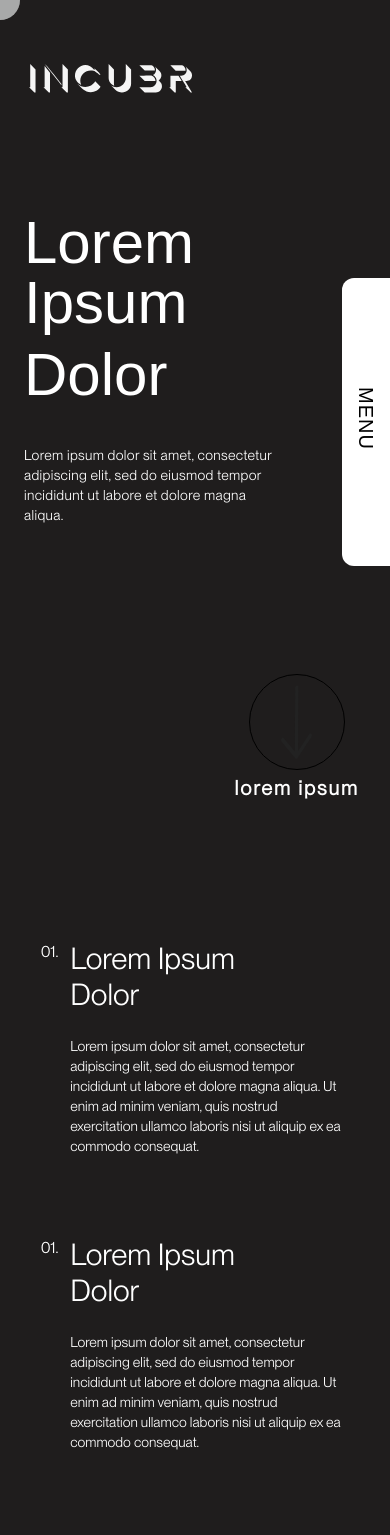
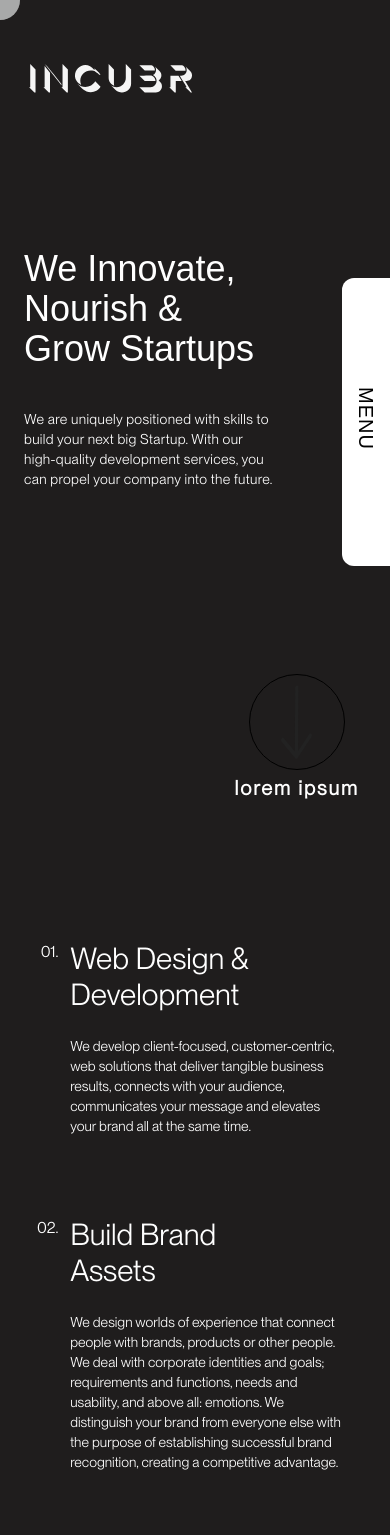
Before and after one commit to incubr/incubr-1, a Next.js app: page /services in a window 390 px wide. Shown: the top 1535 px of the page. Built offline with nearby package versions, Linux system fonts and the light colour scheme.

Commit message:
mobile view

```diff
--- /dev/null
+++ b/data/services.js
@@ -0,0 +1,26 @@
+export const servicesData = [
+  {
+    id: 1,
+    title: "Web Design & Development",
+    description:
+      "We develop client-focused, customer-centric, web solutions that deliver tangible business results, connects with your audience, communicates your message and elevates your brand all at the same time.",
+  },
+  {
+    id: 2,
+    title: "Build Brand Assets",
+    description:
+      "We design worlds of experience that connect people with brands, products or other people. We deal with corporate identities and goals; requirements and functions, needs and usability, and above all: emotions. We distinguish your brand from everyone else with the purpose of establishing successful brand recognition, creating a competitive advantage.",
+  },
+  {
+    id: 3,
+    title: "Find & Deploy Tech Resources",
+    description:
+      "We help you find, compare and deploy the right technologies for your business. We recruit, hire, train, upskill, and deploy entry-to-senior-level domestic tech talent. We understand what it takes to get technology deployed, including all change management aspects related to new ways of working. ",
+  },
+  {
+    id: 4,
+    title: "Technology Support",
+    description:
+      "Tech support is a critical element of the overall user experience for businesses. We ensure accessibility to the right technology and technical expertise on-time, every time for business type. ",
+  },
+];
--- a/pages/services.jsx
+++ b/pages/services.jsx
@@ -8,6 +8,7 @@ import React from "react";
 import ArrowDown from "@/assets/arrowDown.svg";
 import ServiceCard from "@/src/components/common/serviceCard";
 import Footer from "@/src/components/footer";
+import { servicesData } from "@/data/services";
 
 export default function Services() {
   const { height } = React.useContext(Store);
@@ -22,20 +23,22 @@ export default function Services() {
         <div className="flex flex-1 justify-center items-center">
           <div className="lg:w-[60%] text-white flex flex-col lg:flex-row w-full mt-16 lg:mt-0 px-6 sm:px-16 lg:px-0">
             <div
-              className=" font-[Arial] text-6xl sm:text-8xl w-48 lg:w-[18vw] space-y-3 lg:text-[4.3vw] flex flex-col"
+              className=" font-[Arial] text-4xl sm:text-7xl w-60 sm:w-[80%] lg:w-[25vw] lg:leading-[4vw] space-y-3 lg:text-[3.5vw] flex flex-col"
               onMouseEnter={onMouseEnterOnTitle}
               onMouseLeave={onmouseleave}
             >
-              <div className="flex flex-col lg:flex-row">Lorem Ipsum </div>
-              <span className=" font-[Arial] text-6xl sm:text-8xl lg:text-[4.3vw]">
-                Dolor
+              <div className="flex flex-col lg:flex-row -mb-3 ">
+                We Innovate, Nourish &amp;
+              </div>
+              <span className=" font-[Arial] text-4xl sm:text-7xl lg:text-[3.5vw]">
+                Grow Startups
               </span>
             </div>
             <span className="font-[PPNeueMontreal] lg:leading-[1.5] flex-col flex mt-10 lg:mt-0 lg:ml-10 text-sm sm:text-xl lg:text-[1.5vw] tracking-wide font-[350]">
-              {`Lorem ipsum dolor sit amet, consectetur\n
-              adipiscing elit, sed do eiusmod tempor\n
-              incididunt ut labore et dolore magna\n
-              aliqua.`
+              {`We are uniquely positioned with skills to\n
+               build your next big Startup. With our\n
+                high-quality development services, you\n
+                 can propel your company into the future.`
                 .split("\n")
                 .map((line, i) => (
                   <span key={i + line}>{line}</span>
@@ -62,8 +65,8 @@ export default function Services() {
 
       <div className="flex flex-col w-full relative bg-[#1F1D1D] py-[4vw] items-center">
         <div className=" lg:w-[60%] pb-28 lg:pb-[10vw] flex flex-col">
-          {[1, 2, 3].map((i) => (
-            <ServiceCard key={"sdasdder" + i} />
+          {servicesData.map((data, i) => (
+            <ServiceCard data={data} key={"sdasdder" + i} />
           ))}
         </div>
       </div>
@@ -71,12 +74,11 @@ export default function Services() {
       <div className="flex font-[PPNeueMontreal] pb-10 flex-col w-full relative bg-[#1F1D1D] py-[4vw] items-center">
         <div className=" w-[85%] h-[78vh] bg-white flex flex-col lg:flex-row p-[3vw] px-16 lg:px-[6vw] justify-center space-y-10 lg:space-y-0 lg:justify-start items-center">
           <h1 className="flex text-xl lg:text-[2.2vw] text-center lg:text-start lg:leading-[2.5vw]">
-            Lorem ipsum dolor sit amet, consectetur
-             adipiscing elit, ed do eiusmod tempor i
+            Let us partner and build your dream company together.
           </h1>
           <h1 className="flex text-7xl flex-col sm:flex-row lg:text-[4.5vw] lg:ml-[4vw]">
-            <span className="border-b border-[#1F1D1D] sm:mr-5">Lorem</span>
-            ipsum{" "}
+            <span className="border-b border-[#1F1D1D] sm:mr-5">Connect</span>
+            Today{" "}
           </h1>
         </div>
       </div>
--- a/pages/start-a-project.jsx
+++ b/pages/start-a-project.jsx
@@ -8,7 +8,6 @@ import Image from "next/image";
 import ArrowDown from "@/assets/arrowDown.svg";
 import Footer from "@/src/components/footer";
 
-
 const ElevatedBox = ({ childern, title, notBorder = false }) => {
   return (
     <div className="w-full mr-5 mt-10 mb-5">
@@ -17,7 +16,9 @@ const ElevatedBox = ({ childern, title, notBorder = false }) => {
           !notBorder && "border border-[#1F1D1D]"
         } text-[#1F1D1D] h-full py-8 lg:py-[3vw] rounded-[3.5rem] sm:rounded-[5rem] px-6 sm:px-20 `}
       >
-        <div className="text-xl lg:text-[2vw] lg:leading-[2.2vw] font-[Arial]">{title}</div>
+        <div className="text-xl lg:text-[2vw] lg:leading-[2.2vw] font-[Arial]">
+          {title}
+        </div>
         <div className="mt-3 sm:ml-4">{childern}</div>
       </div>
     </div>
@@ -43,22 +44,21 @@ export default function StartAProject() {
         <div className="flex flex-1 justify-center items-center">
           <div className="lg:w-[60%] w-full mt-16 lg:mt-0 px-6 sm:px-16 lg:px-0">
             <div
-              className=" font-[Arial] text-5xl sm:text-8xl lg:text-[4.3vw] flex flex-col"
+              className=" font-[Arial] text-4xl sm:text-7xl lg:text-[4.3vw] flex flex-col"
               onMouseEnter={onMouseEnterOnTitle}
               onMouseLeave={onmouseleave}
             >
               <div className="flex flex-col lg:flex-row">
-                Incididunt. tempor.
+                Want to talk about
               </div>
-              <span className=" font-[Arial] text-5xl sm:text-8xl lg:text-[4.3vw]">
-                Consec.
+              <span className=" font-[Arial] text-4xl sm:text-7xl lg:text-[4.3vw]">
+                your project?
               </span>
             </div>
-            <span className="font-[PPNeueMontreal] leading-[1.5] flex-col flex mt-10 text-sm lg:text-[1.5vw] tracking-wide font-[350]">
-              {`Lorem ipsum dolor sit amet, consectetur\n
-              adipiscing elit, sed do eiusmod tempor\n
-              incididunt ut labore et dolore magna\n
-              aliqua.`
+            <span className="font-[PPNeueMontreal] leading-[1.5] flex-col flex mt-10 sm:text-xl lg:text-[1.5vw] tracking-wide font-[350]">
+              {`Fill out the contact form for us to\n
+              understand your needs and a Client\n
+              Partner will be in touch right away.`
                 .split("\n")
                 .map((line, i) => (
                   <span key={i + line}>{line}</span>
--- a/src/components/common/serviceCard.jsx
+++ b/src/components/common/serviceCard.jsx
@@ -1,20 +1,17 @@
 import React from 'react'
 
-export default function ServiceCard() {
+export default function ServiceCard({data}) {
   return (
     <div className="flex w-full text-white pt-20 lg:pt-[6vw] font-[PPNeueMontreal]">
       <div className="flex w-[15%] lg:leading-[4vw] justify-end lg:text-[2vw]">
-        01.
+        0{data.id}.
       </div>
       <div className="flex w-[70%] sm:w-[56%] flex-col ml-[3vw]">
-        <h1 className="lg:text-[3vw] lg:leading-[4vw] text-3xl sm:text-4xl w-[80%] sm:w-[60%]">
-          Lorem Ipsum Dolor
+        <h1 className="lg:text-[3vw] lg:leading-[4vw] text-3xl sm:text-4xl w-[80%] sm:w-70%]">
+          {data.title}
         </h1>
         <span className=" mt-6 sm:mt-10 lg:mt-[2.7vw] lg:leading-[1.5vw] text-sm lg:text-[1.1vw]">
-          Lorem ipsum dolor sit amet, consectetur adipiscing elit, sed do
-          eiusmod tempor incididunt ut labore et dolore magna aliqua. Ut enim ad
-          minim veniam, quis nostrud exercitation ullamco laboris nisi ut
-          aliquip ex ea commodo consequat.
+          {data.description}
         </span>
       </div>
     </div>
--- a/src/components/footer/index.jsx
+++ b/src/components/footer/index.jsx
@@ -37,21 +37,24 @@ export default function Footer({ isDark = false }) {
         } flex justify-center`}
       >
         <footer
-          className={` h-screen px-10  space-y-10 lg:space-y-[2vw] w-full sm:w-[80%] lg:w-[80%] flex flex-col lg:flex-row items-center justify-center`}
+          className={` h-screen px-10  space-y-6 lg:space-y-[2vw] w-full sm:w-[80%] lg:w-[80%] flex flex-col lg:flex-row items-center justify-center`}
         >
-          <div className="flex flex-col space-y-10 lg:space-y-[3vw] justify-start items-start">
+          <div className="flex flex-col space-y-6 lg:space-y-[3vw] justify-start items-start">
             <Link href={"/"}>
               <Image src={isDark ? DarkLogo : Logo} />
             </Link>
             <div
-              className={`w-full text-md ${
+              className={`w-full text-sm ${
                 isDark ? "text-[#FDFDFD]" : "text-[#1F1D1D]"
-              } lg:text-[1.5vw] sm:w-2/3`}
+              } lg:text-[1.3vw] lg:leading-[1.8vw] sm:w-[75%] `}
             >
-              Lorem ipsum dolor sit amet, consectetur adipiscing elit, sed do
-              eiusmod tempor incididunt ut labore et dolore magna aliqua. Ut
-              enim ad minim veniam, quis nostrud exercitation ullamco laboris
-              nisi ut aliquip ex ea commodo consequat.
+              We are a new-age brand incubator that specializes in integrated
+              digital solutions- website, app, marketing, UX/UI, and technology.
+              We engineer, design, and help you scale your products to reach
+              your target group. Since day one, we've helped innovators and
+              founders take their startups to the next level by providing them
+              with the tools and guidance they need to turn their excellent
+              ideas into powerful companies.
             </div>
             <div
               className={`flex ${
@@ -81,7 +84,7 @@ export default function Footer({ isDark = false }) {
           <div className="flex flex-col space-y-10 w-full items-center sm:items-start ">
             <Link href={"/start-a-project"}>
               <button
-                className={`button transition-colors w-full sm:w-auto duration-200 ease-in-out hover:shadow-md hover:bg-[#F0C808] hover:text-black font-[PPNeueMontreal] p-3 sm:p-5 rounded-full  text-2xl lg:text-[2.5vw] px-8 ${
+                className={`button transition-colors w-full sm:w-auto lg:w-[22vw] duration-200 ease-in-out hover:shadow-md hover:bg-[#F0C808] hover:text-black font-[PPNeueMontreal] p-3 sm:p-5 rounded-full  text-2xl lg:text-[2.2vw] px-8 ${
                   isDark
                     ? "text-[#1F1D1D] bg-[#FDFDFD]"
                     : "text-[#FDFDFD] bg-[#1F1D1D]"
```
